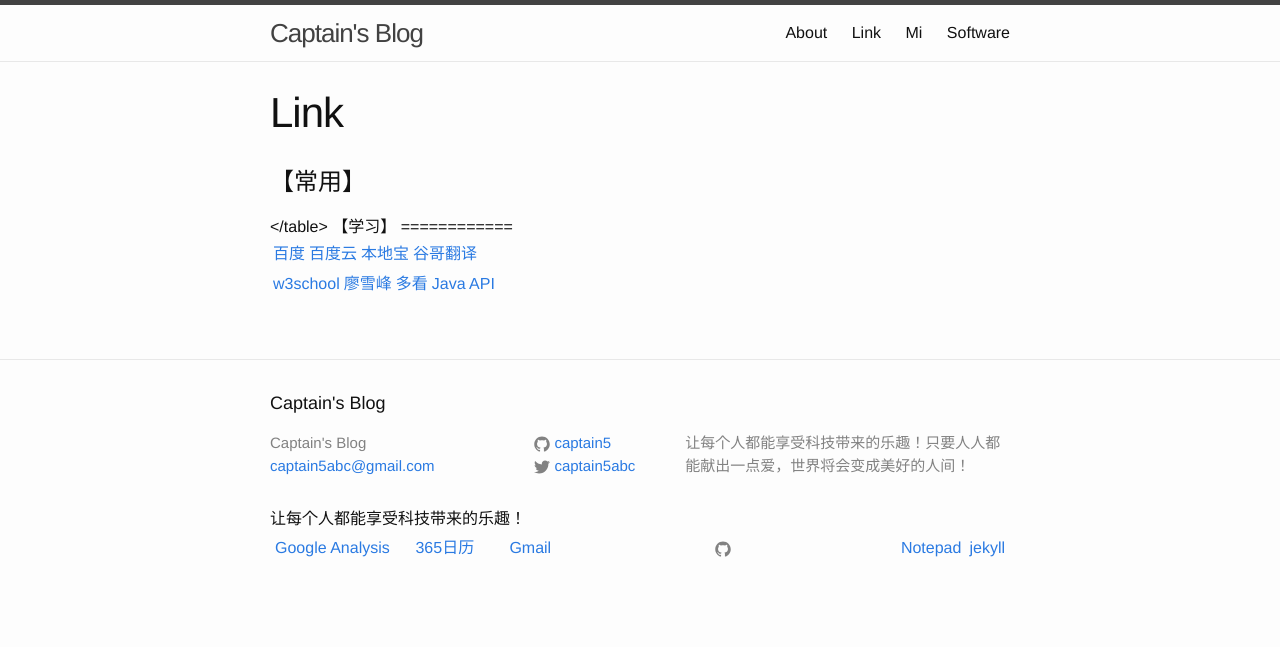
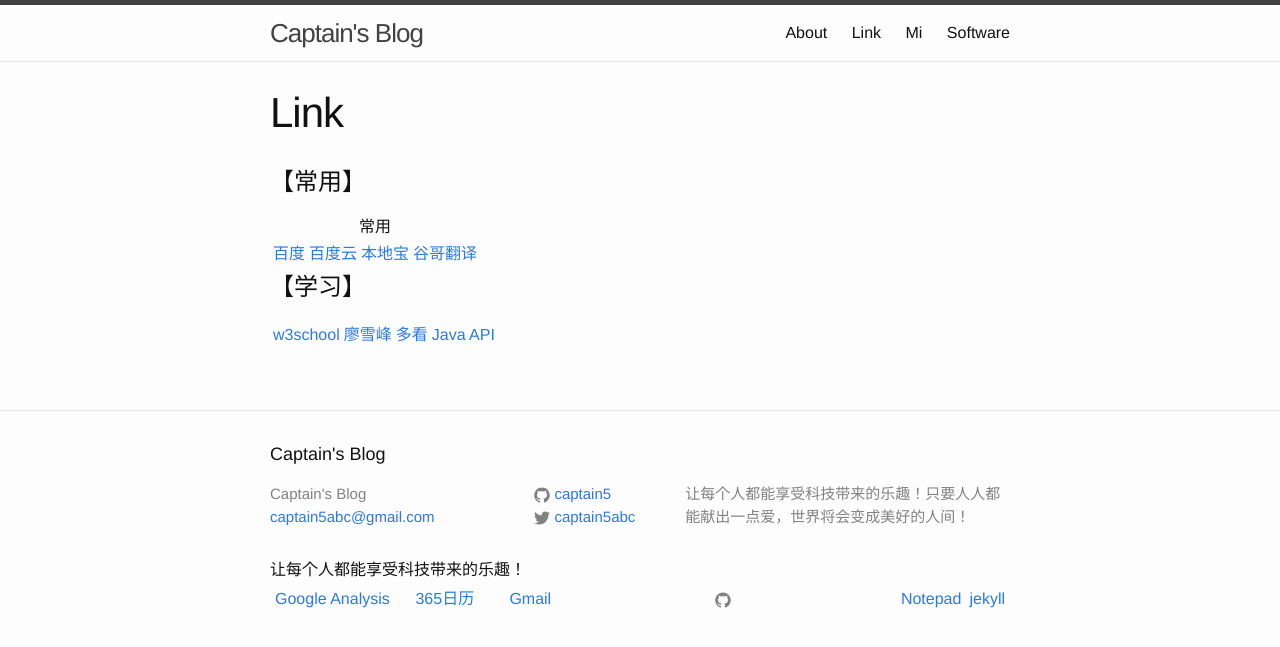
Before and after one commit to captain5/captain5.github.io, a Jekyll site: the page built from link.md, in a window 1280 px wide. Shown: the top 647 px of the page. Built offline with Jekyll 4.4.1, drawn with Linux system fonts in a browser that asks for light colours.

Commit message:
Update link.md

```diff
--- a/link.md
+++ b/link.md
@@ -7,7 +7,7 @@ permalink: /link/
 【常用】
 ============
 <table cellpadding=1>
-<caption>
+<caption>常用</caption>
 <tr>
 <td><a href="https://www.baidu.com/" target="_blank">百度</a></td>
 <td><a href="http://yun.baidu.com/" target="_blank">百度云</a></td>
```
